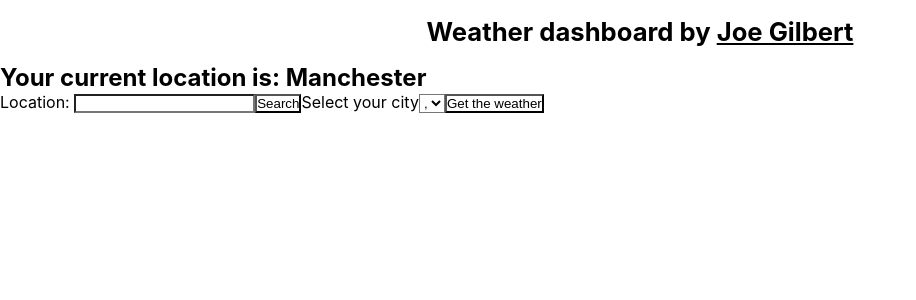
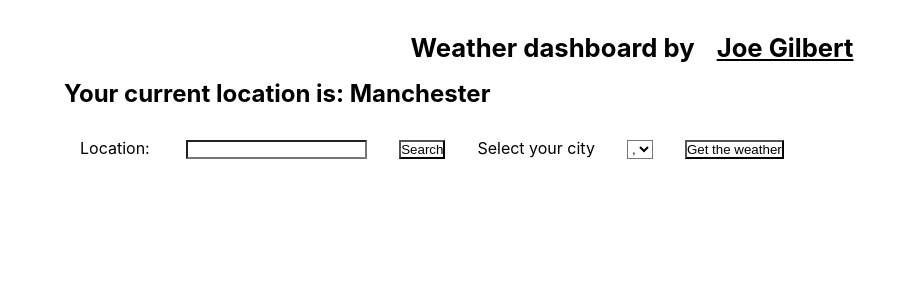
Before and after one commit to joeglDev/redux-weather-app, a React (Create React App) app: page / in a window 1280 px wide. Shown: the top 300 px of the page, without its empty margins (0-916 px from the left). Built offline with nearby package versions, Linux system fonts and the light colour scheme.

Commit message:
Location: display error

```diff
--- a/src/App.css
+++ b/src/App.css
@@ -1,5 +1,5 @@
 * {
-  margin: 0;
+  margin: 2vh;
   padding: 0;
   background-color: white;
   color: black;
--- /dev/null
+++ b/src/components/CurrentForecast.tsx
@@ -0,0 +1,3 @@
+export const CurrentForecast = () => {
+
+};
--- /dev/null
+++ b/src/components/CurrentLocationBlock.tsx
@@ -0,0 +1 @@
+export const CurrentLocationBlock = () => {};
--- a/src/components/Location.tsx
+++ b/src/components/Location.tsx
@@ -2,23 +2,16 @@ import React, { useState } from "react";
 import "../css/Location.css";
 import { fetchLocation } from "../models/apiQueries";
 import { locationData } from "../../interfaces";
-import { useAppSelector, useAppDispatch } from "../app/hooks";
-import type { RootState } from '../app/store';
+import { useAppDispatch } from "../app/hooks";
 import { updateCurrentLocation } from "../features/location/locationSlice";
 
 export const Location = () => {
-
   //redux states
-   /**
-   * Gets location state from redux store.
-   */
-   const currentLocation = useAppSelector((state: RootState) => {
-    return state;
-  });
-
 
   //states
 
+  //errir for get location api query
+  const [isError, setIsError] = useState(false);
   // types location for initial search
   const [location, setLocation] = useState("");
   // selected final location id
@@ -55,7 +48,12 @@ export const Location = () => {
   const handleSubmit = async (e: React.MouseEvent) => {
     e.preventDefault();
     const fetchedData: locationData[] = await fetchLocation(location);
-    setPossibleLocations(fetchedData);
+    if (fetchedData) {
+      setPossibleLocations(fetchedData);
+      setIsError(false);
+    } else {
+      setIsError(true);
+    }
   };
 
   /**
@@ -75,7 +73,7 @@ export const Location = () => {
       };
       //assign this object to redux state
       dispatch(updateCurrentLocation(finalLocation));
-    }  else {
+    } else {
       const location = possibleLocations.filter((city) => {
         if (city.id === parseInt(selectedLocation)) {
           return city;
@@ -90,12 +88,12 @@ export const Location = () => {
       };
       //assign this object to redux state
       dispatch(updateCurrentLocation(finalLocation));
-
     }
   };
 
   return (
     <section>
+      <h2 className={isError ? "location__h2__error" : "location__h2__error hidden"}>Location not found. Please check spelling and try again.</h2>
       <form>
         <label htmlFor="location__input">Location: </label>
         <input
@@ -114,7 +112,8 @@ export const Location = () => {
           id="location__select"
           onChange={(e) => {
             setSelectedLocation(e.target.value);
-          }}>
+          }}
+        >
           {possibleLocations.map((location) => {
             return (
               <option
--- a/src/css/Location.css
+++ b/src/css/Location.css
@@ -3,3 +3,12 @@
     margin-left: auto;
     margin-right: auto;
 }
+
+.location__h2__error {
+    text-align: center;
+    margin: 2vh;
+}
+
+.hidden {
+    display: none;
+}
```
Also changed, not shown: public/robots.txt (deleted), src/css/CurrentLocationBlock.css (added).
